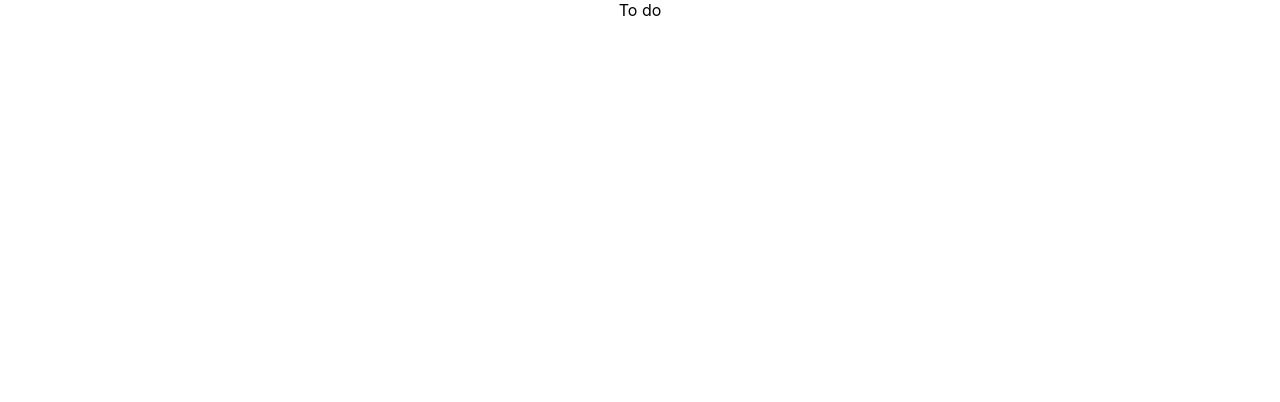
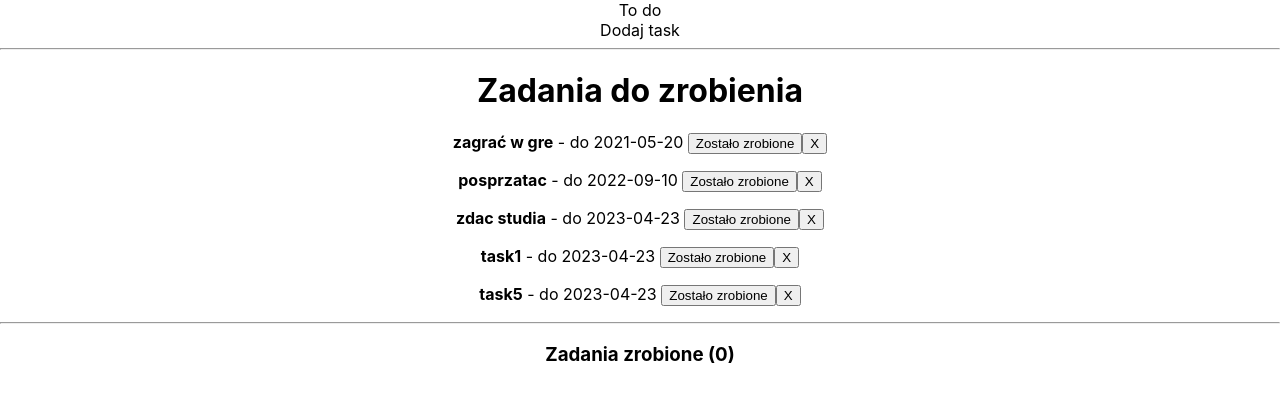
Before and after one commit to p4wix/react-to-do, a React (Create React App) app: page / in a window 1280 px wide. Shown: the top 402 px of the page. Built offline with nearby package versions, Linux system fonts and the light colour scheme.

Commit message:
add app structure and delete function

```diff
--- a/src/components/AddTask.jsx
+++ b/src/components/AddTask.jsx
@@ -0,0 +1,18 @@
+import React, { Component } from "react";
+
+class AddTask extends Component {
+	constructor(props) {
+		super(props);
+		this.state = {};
+	}
+	render() {
+		return (
+			<div>
+				<div>Dodaj task</div>
+				<hr />
+			</div>
+		);
+	}
+}
+
+export default AddTask;
--- a/src/components/App.js
+++ b/src/components/App.js
@@ -1,13 +1,89 @@
 import React, { Component } from "react";
 import "./App.css";
+import AddTask from "./AddTask";
+import TaskList from "./TaskList";
 
 class App extends Component {
 	constructor(props) {
 		super(props);
-		this.state = {};
+		this.state = {
+			tasks: [
+				{
+					id: 0,
+					text: "zagrać w gre",
+					date: "2021-05-20",
+					importat: true,
+					active: true,
+					finishDate: null
+				},
+				{
+					id: 1,
+					text: "posprzatac",
+					date: "2022-09-10",
+					importat: false,
+					active: true,
+					finishDate: null
+				},
+				{
+					id: 3,
+					text: "zdac studia",
+					date: "2023-04-23",
+					importat: true,
+					active: true,
+					finishDate: null
+				},
+				{
+					id: 4,
+					text: "task1",
+					date: "2023-04-23",
+					importat: true,
+					active: true,
+					finishDate: null
+				},
+				{
+					id: 5,
+					text: "task5",
+					date: "2023-04-23",
+					importat: true,
+					active: true,
+					finishDate: null
+				}
+			]
+		};
 	}
+
+	// Usuwanie obiektow z tablicy ze state
+	deleteTask = id => {
+		//console.log("delete id " + id);
+		const tasks = [...this.state.tasks];
+		const index = tasks.findIndex(task => task.id === id);
+		//console.log(tasks);
+		if (index === -1) {
+			throw Error("Index not found");
+		}
+		tasks.splice(index, 1);
+		//console.log(index);
+		this.setState({
+			tasks: tasks
+		});
+	};
+
+	changeTaskStatus = id => {
+		console.log("change id " + id);
+	};
+
 	render() {
-		return <div className="App">To do</div>;
+		return (
+			<div className="App">
+				To do
+				<AddTask />
+				<TaskList
+					tasks={this.state.tasks}
+					delete={this.deleteTask}
+					change={this.changeTaskStatus}
+				/>
+			</div>
+		);
 	}
 }
 
--- a/src/components/Task.jsx
+++ b/src/components/Task.jsx
@@ -0,0 +1,16 @@
+import React from "react";
+
+const Task = props => {
+	const { text, date, id } = props.task;
+	return (
+		<div className="task">
+			<p>
+				<strong>{text}</strong> - do <span>{date} </span>
+				<button onClick={() => props.change(id)}>Zostało zrobione</button>
+				<button onClick={() => props.delete(id)}>X</button>
+			</p>
+		</div>
+	);
+};
+
+export default Task;
--- a/src/components/TaskList.jsx
+++ b/src/components/TaskList.jsx
@@ -0,0 +1,29 @@
+import React from "react";
+import Task from "./Task";
+
+const TaskList = props => {
+	const tasks = props.tasks.map(task => (
+		<Task
+			key={task.id}
+			task={task}
+			delete={props.delete}
+			change={props.change}
+		/>
+	));
+	return (
+		<>
+			<div className="active">
+				<h1>Zadania do zrobienia</h1>
+				{tasks}
+			</div>
+
+			<hr />
+
+			<div className="done">
+				<h3>Zadania zrobione (0)</h3>
+			</div>
+		</>
+	);
+};
+
+export default TaskList;
```
